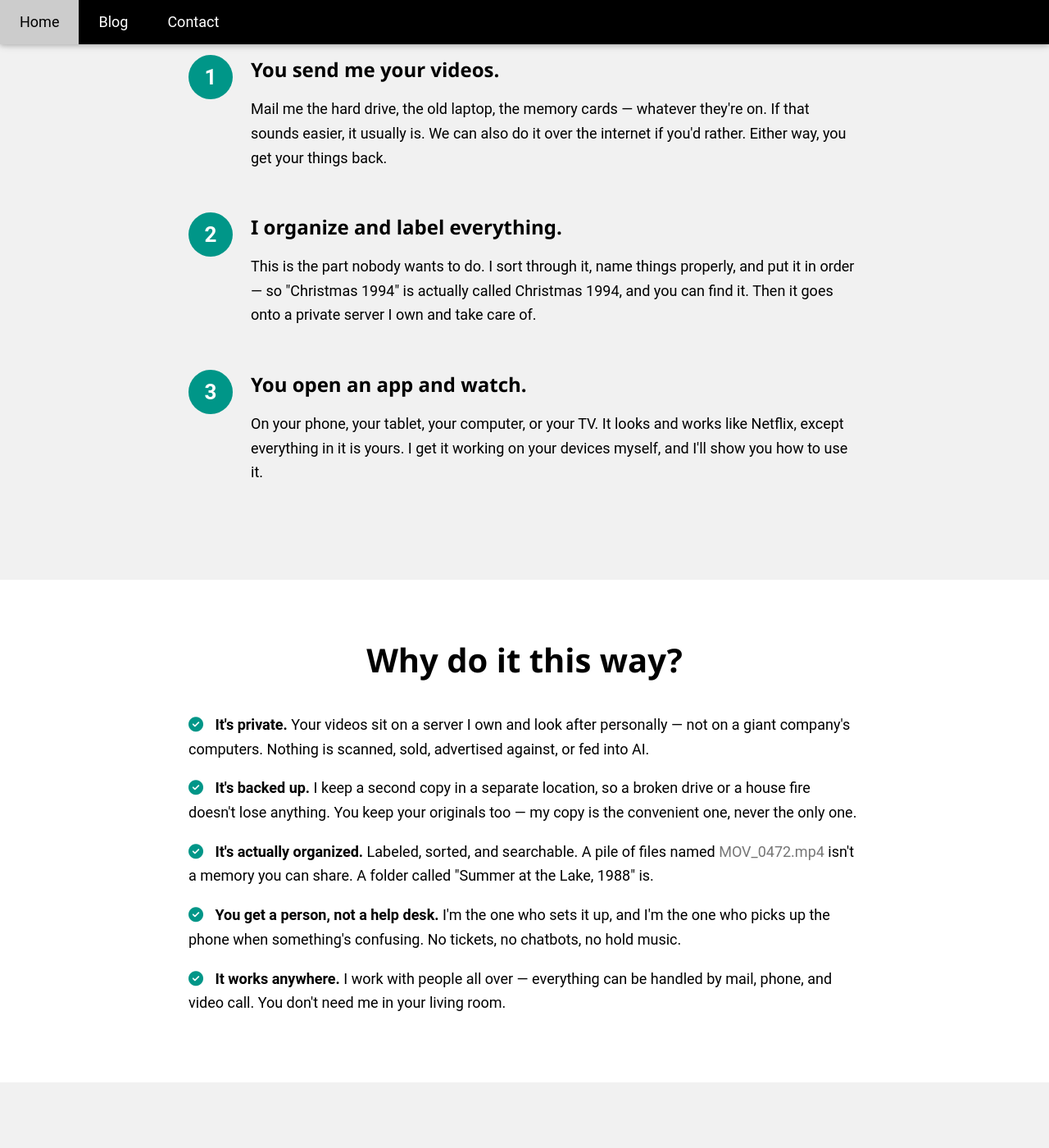
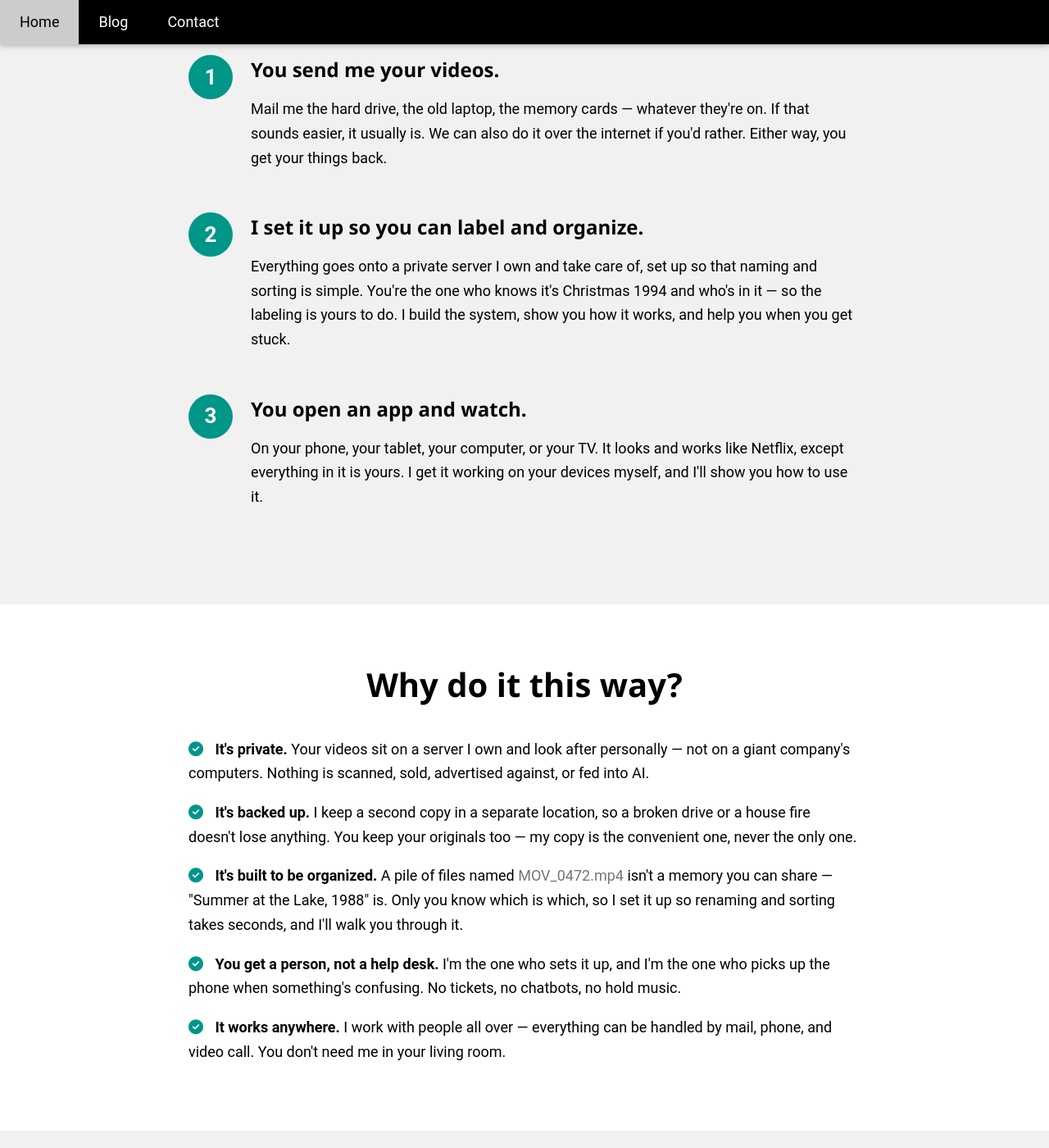
Before and after one commit to evanthemann/evanthemann.github.io, a Jekyll site: the page home-videos/index.html, which Jekyll copies as it is, in a window 1280 px wide and 1400 px high, scrolled down 1039 px. Shown: the whole window at 82% size. Built offline with Jekyll 4.4.1, drawn with Linux system fonts in a browser that asks for light colours.

Commit message:
Correct the labeling claim: clients organize, not Evan
The page said "I organize and label everything," which oversells the
service. Evan sets the system up so labeling and sorting is easy and
coaches the client through it — only the client knows which clip is
Christmas 1994. Fixed in the how-it-works step, the benefits list, the
meta description, the homepage blurb, and the README.

Co-Authored-By: Claude Opus 5 <noreply@anthropic.com>
Claude-Session: https://claude.ai/code/session_015bs1fZUHTiJSWWKLpJcFgW

```diff
--- a/home-videos/index.html
+++ b/home-videos/index.html
@@ -4,7 +4,7 @@
   <meta charset="UTF-8">
   <meta name="viewport" content="width=device-width, initial-scale=1">
   <title>Home Video Cloud — Watch Your Home Videos Anywhere | Evan Mann</title>
-  <meta name="description" content="I organize your home videos and host them on a private server, so you can pull up any memory on your phone, tablet, or TV — anywhere you are. Set up for you, start to finish.">
+  <meta name="description" content="I host your home videos on a private server and set it up so they're easy to label, find, and watch — on your phone, tablet, or TV, anywhere you are.">
 
   <link rel="stylesheet" href="https://www.w3schools.com/w3css/4/w3.css">
   <link rel="stylesheet" href="https://cdnjs.cloudflare.com/ajax/libs/font-awesome/6.5.0/css/all.min.css">
@@ -83,7 +83,7 @@
   <div class="wrap">
     <h2 class="w3-center sec-h w3-margin-bottom"><b>How it works</b></h2>
     <p class="w3-center w3-large w3-text-grey w3-margin-bottom" style="margin-bottom:48px;">
-      Three steps. I do almost all of it.
+      Three steps. I handle the technical parts.
     </p>
 
     <div class="step">
@@ -101,11 +101,12 @@
     <div class="step">
       <div class="step-num">2</div>
       <div>
-        <h3><b>I organize and label everything.</b></h3>
+        <h3><b>I set it up so you can label and organize.</b></h3>
         <p>
-          This is the part nobody wants to do. I sort through it, name things properly, and put it
-          in order — so "Christmas 1994" is actually called Christmas 1994, and you can find it.
-          Then it goes onto a private server I own and take care of.
+          Everything goes onto a private server I own and take care of, set up so that naming and
+          sorting is simple. You're the one who knows it's Christmas 1994 and who's in it — so the
+          labeling is yours to do. I build the system, show you how it works, and help you when you
+          get stuck.
         </p>
       </div>
     </div>
@@ -141,9 +142,10 @@
     </p>
 
     <p class="w3-large"><i class="fa-solid fa-circle-check check"></i>
-      <b>It's actually organized.</b> Labeled, sorted, and searchable. A pile of files named
-      <span class="w3-text-grey">MOV_0472.mp4</span> isn't a memory you can share. A folder called
-      "Summer at the Lake, 1988" is.
+      <b>It's built to be organized.</b> A pile of files named
+      <span class="w3-text-grey">MOV_0472.mp4</span> isn't a memory you can share — "Summer at the
+      Lake, 1988" is. Only you know which is which, so I set it up so renaming and sorting takes
+      seconds, and I'll walk you through it.
     </p>
 
     <p class="w3-large"><i class="fa-solid fa-circle-check check"></i>
--- a/index.html
+++ b/index.html
@@ -81,8 +81,8 @@
   <div style="max-width:760px;margin:auto">
     <h2><b>Home Video Cloud</b></h2>
     <p class="w3-large">
-      Your home videos, organized and hosted privately — so you can pull up any memory on your
-      phone, tablet, or TV, wherever you are. I set the whole thing up for you.
+      Your home videos hosted privately and set up so they're easy to label and find — so you can
+      pull up any memory on your phone, tablet, or TV, wherever you are.
     </p>
     <a href="/home-videos/" class="w3-button w3-teal w3-large w3-round-large w3-margin-top">
       <i class="fas fa-photo-film"></i>&nbsp; See How It Works
```
Also changed, not shown: README.md.
